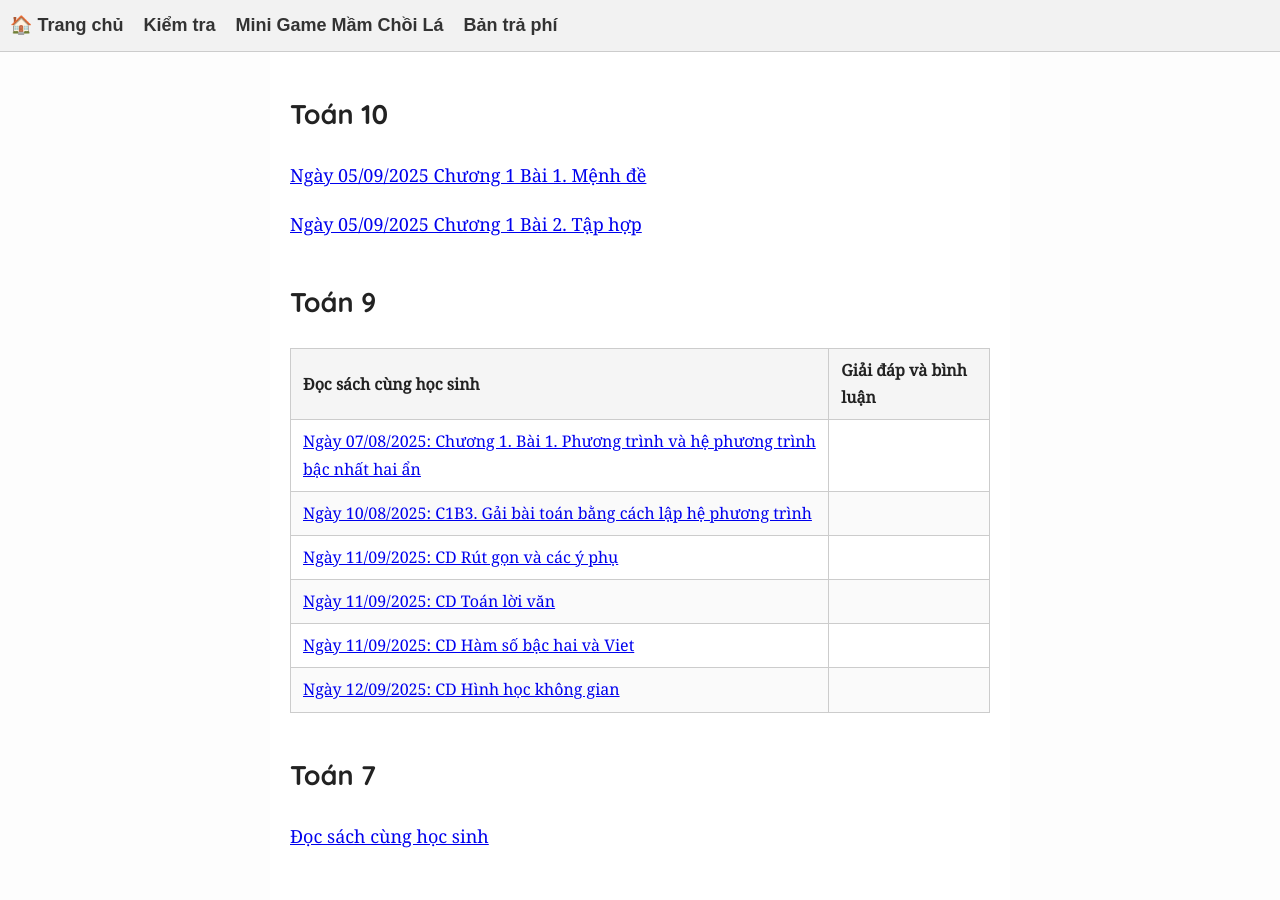
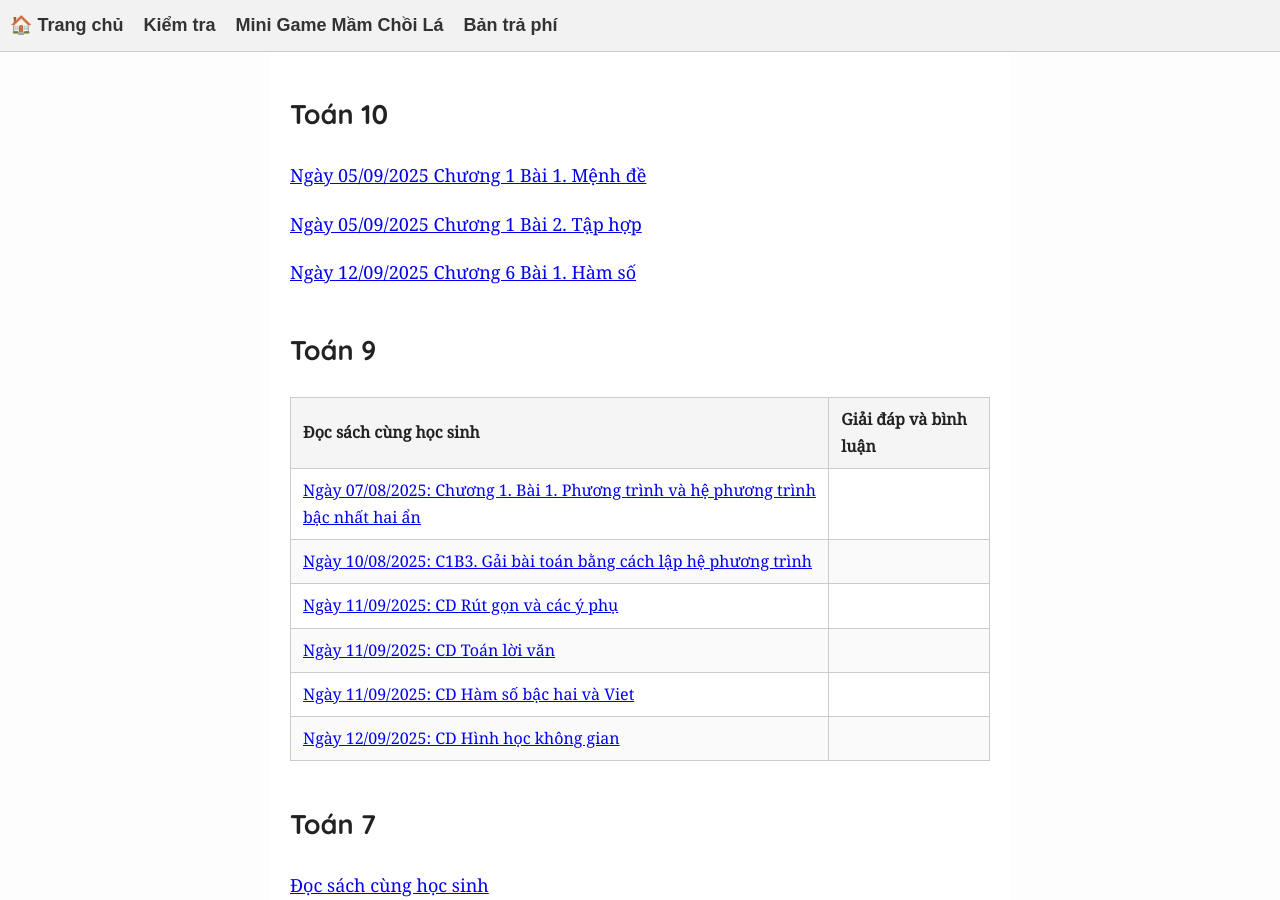
Before and after one commit to NguyenMuoiVN1988/publicstudyrepo, a Jekyll site: the page built from index.md, in a window 1280 px wide and 900 px high, scrolled down 1165 px. Built offline with Jekyll 4.4.1, drawn with Linux system fonts in a browser that asks for light colours.

Commit message:
Update index.md

```diff
--- a/index.md
+++ b/index.md
@@ -43,6 +43,8 @@ title: "Public Study"
 
 [Ngày 05/09/2025 Chương 1 Bài 2. Tập hợp](T10/T10C1B2.html)
 
+[Ngày 12/09/2025 Chương 6 Bài 1. Hàm số](T10/T10C6B1.html)
+
 
 ## Toán 9
 
```
